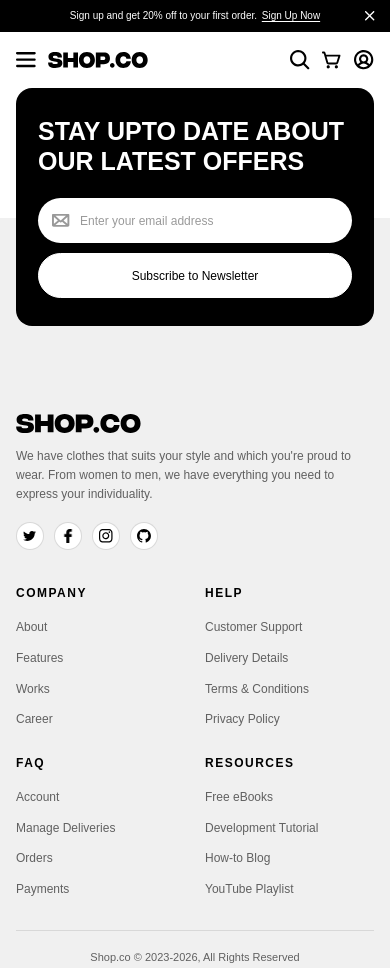
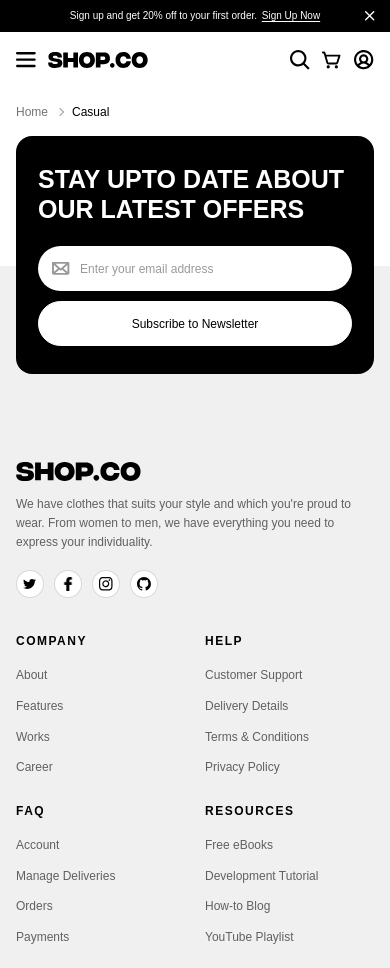
Before and after one commit to mhsakibb/E-Commerce-Website-, a plain HTML site: page category.html in a window 390 px wide. Shown: the top 968 px of the page. Drawn offline with Linux system fonts and the light colour scheme; a web font is replaced by a local one.

Commit message:
Category Breadcrumb

```diff
--- a/category.html
+++ b/category.html
@@ -119,6 +119,22 @@
 
 
 
+
+    <!-- Category Breadcrumb -->
+
+    <section class="category-breadcrumb-section">
+
+        <nav class="category-breadcrumb satoshi" aria-label="Breadcrumb">
+
+            <a href="index.html">Home</a>
+
+            <span class="category-breadcrumb__separator"></span>
+
+            <span class="category-breadcrumb__current" aria-current="page">Casual</span>
+
+        </nav>
+
+    </section>
 
 
 
--- a/css/category.css
+++ b/css/category.css
@@ -237,7 +237,6 @@ body{
     object-fit: contain;
 }
 
-
 /* Mobile Search - Hidden by Default */
 .header__mobile-search {
     display: none;
@@ -245,6 +244,63 @@ body{
     height: 24px;
     flex-shrink: 0;
 }
+
+
+
+
+
+
+
+/* Category Breadcrumb */
+/* ------------------------------------------------------------------------------------------------------------ */
+.category-breadcrumb-section {
+    width: 100%;
+    padding: 22px 5% 20px;
+    background-color: var(--color-white);
+}
+.category-breadcrumb {
+    display: flex;
+    align-items: center;
+    gap: 12px;
+    width: 100%;
+    max-width: 1240px;
+    margin: 0 auto;
+    font-size: 14px;
+    font-weight: 400;
+}
+
+.category-breadcrumb a,
+.category-breadcrumb__current {
+    color: rgba(0, 0, 0, 0.55);
+    text-decoration: none;
+    white-space: nowrap;
+}
+.category-breadcrumb a {
+    transition: color 0.2s ease;
+}
+.category-breadcrumb a:hover {
+    color: var(--color-black);
+}
+.category-breadcrumb__current {
+    color: var(--color-black);
+}
+
+/* Breadcrumb Chevron */
+.category-breadcrumb__separator {
+    display: block;
+    flex-shrink: 0;
+    width: 7px;
+    height: 7px;
+    border-right: 1.5px solid rgba(0, 0, 0, 0.4);
+    border-bottom: 1.5px solid rgba(0, 0, 0, 0.4);
+    transform: rotate(-45deg);
+}
+
+
+
+
+
+
 
 
 
@@ -595,6 +651,10 @@ body{
 
 
 
+    /* Category Breadcrumb section */
+    .category-breadcrumb-section {
+        padding-inline: 4%;
+    }
 
 
 
@@ -704,6 +764,10 @@ body{
 
 
 
+    /*---- Category and Breadcrumb section ------*/
+    .category-breadcrumb-section {
+        padding: 20px 3% 18px;
+    }
 
 
 
@@ -815,6 +879,19 @@ body{
 
 
 
+    /*---- Category Breadcrumb section -----*/
+    .category-breadcrumb-section {
+        padding: 18px 4%;
+    }
+
+    .category-breadcrumb {
+        gap: 10px;
+        font-size: 13px;
+    }
+
+
+
+
 
 
 
@@ -919,7 +996,7 @@ body{
 
 
 
-/* Mobile Devices - 576px */
+/*-------------------------- Mobile Devices - 576px ---------------------------------*/
 @media (max-width: 576px) {
     /*----- Announcement Bar -------*/
     .announcement-bar {
@@ -986,6 +1063,22 @@ body{
 
 
 
+
+
+    /* Category Breadcrumb Section */
+    .category-breadcrumb-section {
+        padding: 17px 16px;
+    }
+
+    .category-breadcrumb {
+        gap: 9px;
+        font-size: 12px;
+    }
+
+    .category-breadcrumb__separator {
+        width: 6px;
+        height: 6px;
+    }
 
 
 
```
